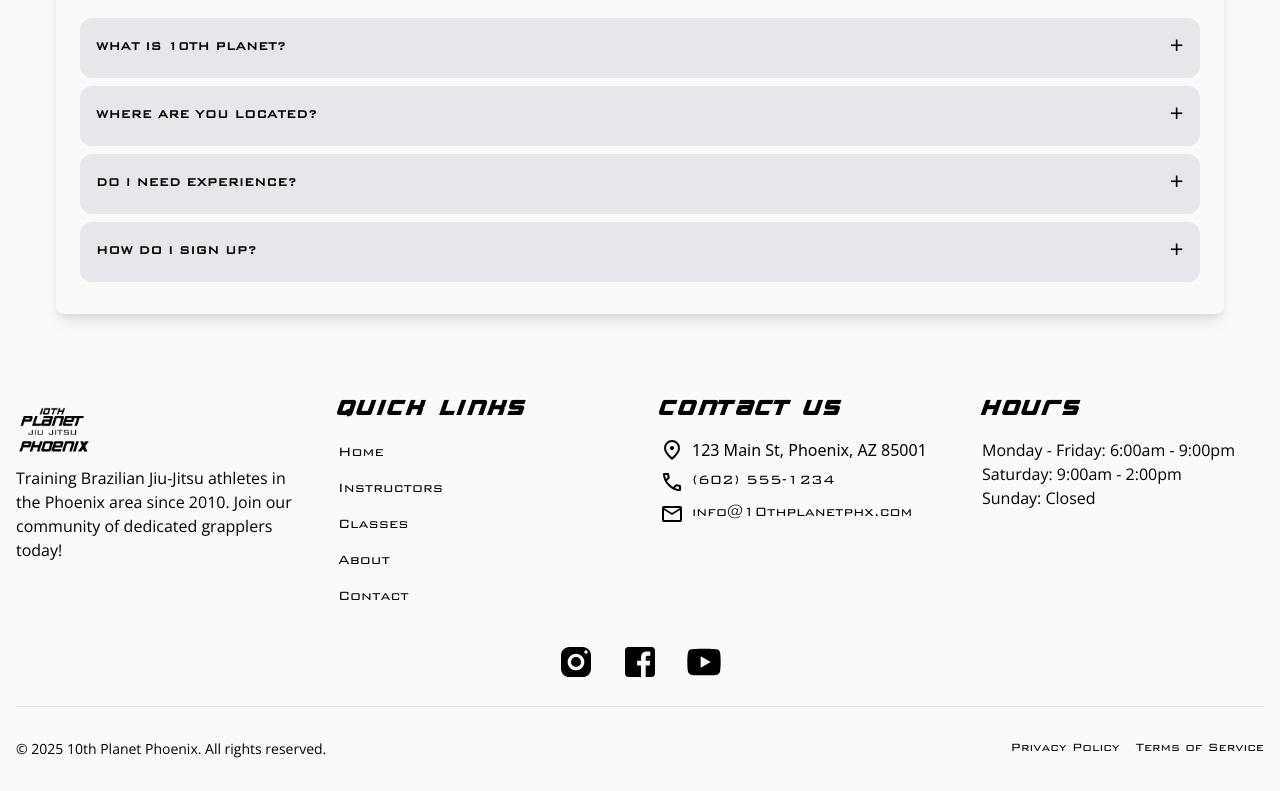
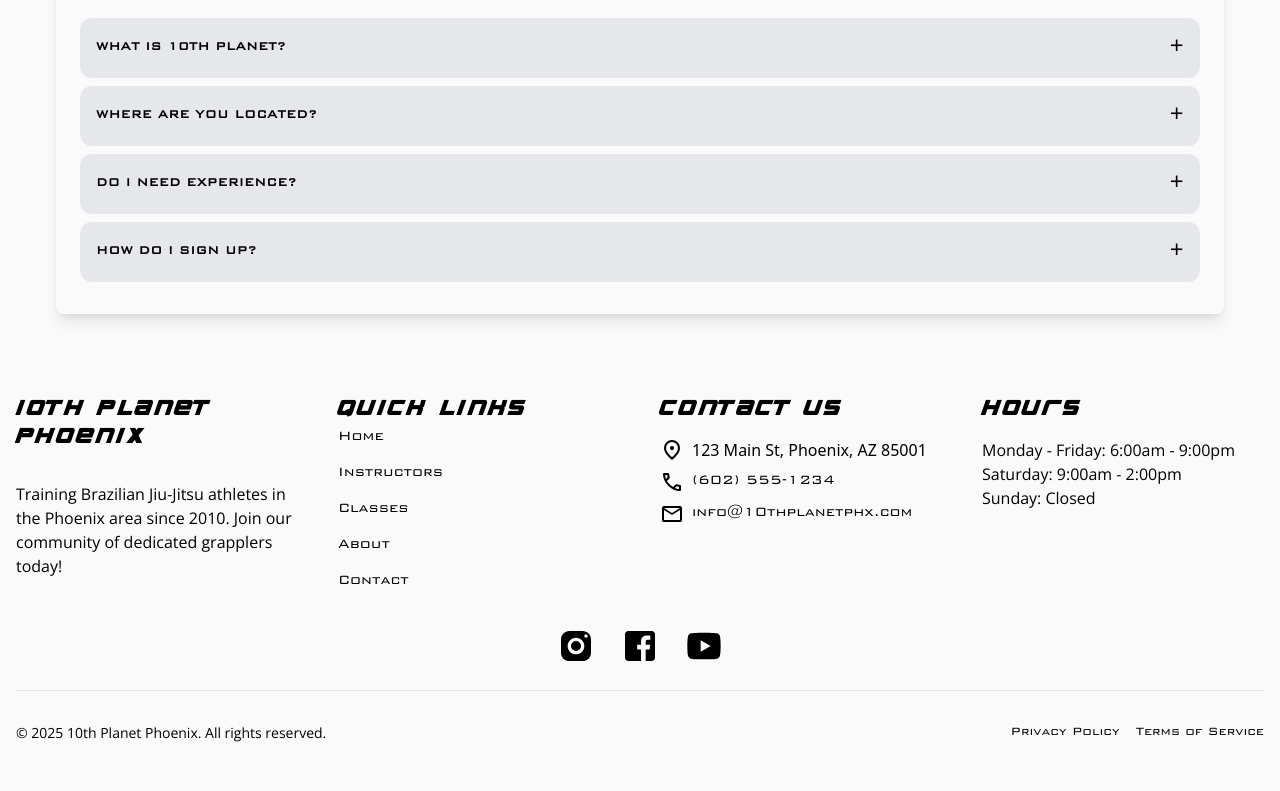
Before and after one commit to caleblopez96/10th-planet-phoenix, a React (Vite) app: page /10th-planet-phoenix/info in a window 1280 px wide. Shown: the part 3880-4671 px from the top of the page. Built offline with nearby package versions, Linux system fonts and the light colour scheme.

Commit message:
ClassDescription: updated photos
Footer: made links <Link>

classes: removed redundant section that was just being used as a placeholder

```diff
--- a/src/Components/ClassDescription/ClassDescription.jsx
+++ b/src/Components/ClassDescription/ClassDescription.jsx
@@ -1,4 +1,5 @@
-import eddie from "../../assets/test.jpg";
+import electricChair from "../../assets/electric_chair.png";
+import openMat from "../../assets/openmat.jpg";
 import test from "../../assets/test2.jpg";
 import kidsLittleLobos from "../../assets/kidsLittleLobos.jpg";
 
@@ -7,7 +8,7 @@ const classDescription = [
     className: "Fundamentals",
     description1:
       "Jiu jitsu is a highly effective martial art that offers many benefits. One of the main benefits is that it is a great way to stay active and maintain a healthy lifestyle. The constant movement and physical activity required during training helps you improve your cardiovascular health, increase strength and flexibility, and maintain a healthy weight. Additionally, jiu jitsu training requires a high level of focus and concentration, which can help you improve your cognitive abilities and overall mental well-being.",
-    img: eddie,
+    img: electricChair,
   },
   {
     className: "All Levels NoGi Jiu-Jitsu",
@@ -25,7 +26,7 @@ const classDescription = [
     className: "Open Mat",
     description1:
       "Jiu jitsu is a highly effective martial art that offers many benefits. One of the main benefits is that it is a great way to stay active and maintain a healthy lifestyle. The constant movement and physical activity required during training helps you improve your cardiovascular health, increase strength and flexibility, and maintain a healthy weight. Additionally, jiu jitsu training requires a high level of focus and concentration, which can help you improve your cognitive abilities and overall mental well-being.",
-    img: eddie,
+    img: openMat,
   },
 ];
 
@@ -43,7 +44,10 @@ export default function ClassDescription() {
       </div>
 
       {classDescription.map((classItem, index) => (
-        <div key={index} className="container mx-auto px-4 mb-24">
+        <div
+          key={index}
+          className="card rounded-lg container mx-auto mb-24 p-12 shadow-2xl"
+        >
           <div
             className={`flex flex-col lg:flex-row gap-6 lg:gap-12 ${
               index % 2 !== 0 ? "lg:flex-row-reverse" : ""
--- a/src/Components/Footer/Footer.jsx
+++ b/src/Components/Footer/Footer.jsx
@@ -1,23 +1,25 @@
 import { NavLink } from "react-router-dom";
+import { Link } from "react-router-dom";
 import logo from "../../assets/10PLogoLight.webp";
 import logoDark from "../../assets/10PLogoDark.webp";
 import { useTheme } from "../../ThemeContext";
 
 const Footer = () => {
-  // Use theme context
+  // se theme context
   const { isNightMode } = useTheme();
 
   return (
     <footer className="py-8 border-gray-300 ">
       <div className="max-w-screen-xl mx-auto px-4">
         <div className="grid grid-cols-1 md:grid-cols-2 lg:grid-cols-2 xl:grid-cols-4 gap-10 mb-8">
-          <div className="flex flex-col">
-            <NavLink to="/" className="flex">
-              <img
+          <div className="flex flex-col justify-between">
+            <NavLink to="/" className="flex-col">
+              <h3 className="font-bold text-lg">10th Planet Phoenix</h3>
+              {/* <img
                 src={!isNightMode ? logo : logoDark}
                 alt="Logo"
                 className="h-16 md:h-18"
-              />
+              /> */}
             </NavLink>
 
             <p className="mb-4">
@@ -26,54 +28,40 @@ const Footer = () => {
             </p>
           </div>
 
-          <div>
-            <h3 className="font-bold text-lg mb-4">Quick Links</h3>
+          <div className="flex flex-col justify-between">
+            <h3 className="font-bold text-lg">Quick Links</h3>
             <ul className="space-y-2">
               <li>
-                <a
-                  href="#home"
-                  className="hover:text-red-600 transition-colors"
-                >
+                <Link to="/home" className="hover:text-red-600 ">
                   Home
-                </a>
+                </Link>
+              </li>
+
+              <li>
+                <Link to="/instructors" className="hover:text-red-600 ">
+                  Instructors
+                </Link>
               </li>
               <li>
-                <a
-                  href="#instructors"
-                  className="hover:text-red-600 transition-colors"
-                >
-                  Instructors
-                </a>
+                <Link to="/classes" className="hover:text-red-600 ">
+                  Classes
+                </Link>
               </li>
               <li>
-                <a
-                  href="#classes"
-                  className="hover:text-red-600 transition-colors"
-                >
-                  Classes
-                </a>
+                <Link to="/about" className="hover:text-red-600 ">
+                  About
+                </Link>
               </li>
               <li>
-                <a
-                  href="#about"
-                  className="hover:text-red-600 transition-colors"
-                >
-                  About
-                </a>
-              </li>
-              <li>
-                <a
-                  href="#contact"
-                  className="hover:text-red-600 transition-colors"
-                >
+                <Link to="/contact" className="hover:text-red-600 ">
                   Contact
-                </a>
+                </Link>
               </li>
             </ul>
           </div>
 
-          <div>
-            <h3 className="font-bold text-lg mb-4">Contact Us</h3>
+          <div className="flex flex-col gap-4">
+            <h3 className="font-bold text-lg">Contact Us</h3>
             <ul className="space-y-2">
               <li className="flex items-start">
                 <span className="mr-2">
@@ -124,8 +112,8 @@ const Footer = () => {
             </ul>
           </div>
 
-          <div>
-            <h3 className="font-bold text-lg mb-4">Hours</h3>
+          <div className="flex flex-col gap-4">
+            <h3 className="font-bold text-lg">Hours</h3>
             <ul className="space-y-2">
               <li className="flex items-start">
                 <div>
--- a/src/pages/classes.jsx
+++ b/src/pages/classes.jsx
@@ -1,5 +1,5 @@
 import ClassSchedule from "../Components/ClassSchedule/ClassSchedule";
-import ClassesSection from "../Components/ClassesSection/ClassesSection";
+
 import FAQ from "../Components/FAQ/FAQ";
 import Hero2 from "../Components/Hero/Hero2";
 import ClassDescription from "../Components/ClassDescription/ClassDescription";
@@ -24,7 +24,6 @@ const Classes = () => {
       <Hero2 imageOne={classes1} imageTwo={classes2} content={"Classes"} />
       <div className="max-w-[1200px] mx-auto px-4">
         <ClassSchedule />
-        <ClassesSection />
         <ClassDescription />
         <FAQ faqs={classesFAQs} />
       </div>
```
Also changed, not shown: src/assets/openmat.jpg (added), 1 other file (tests, documents, lock files or other folders).
